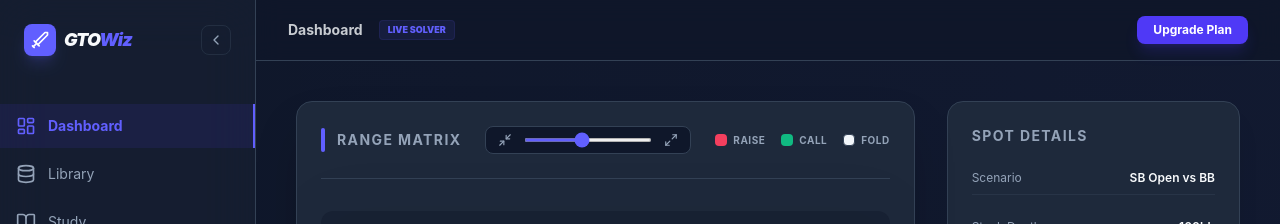
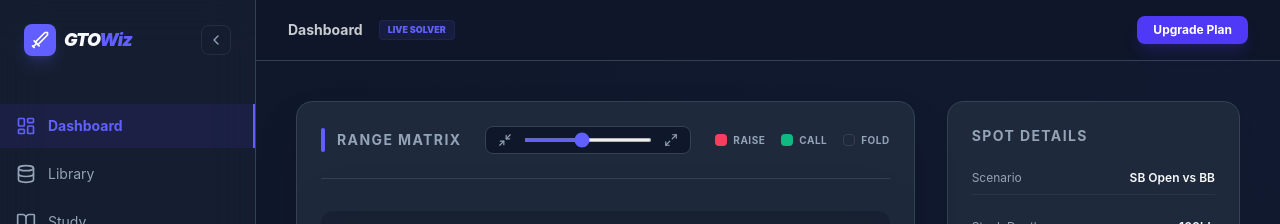
Before and after one commit to samnmbuguah/GTO-Wizard, a React (Vite) app in the folder frontend/: page /dashboard in a window 1280 px wide. Shown: the top 224 px of the page. Built offline with nearby package versions, Linux system fonts and the light colour scheme; no server answers.

Commit message:
Fix matrix background in dark mode

```diff
--- a/frontend/src/components/StrategyMatrix.tsx
+++ b/frontend/src/components/StrategyMatrix.tsx
@@ -16,13 +16,17 @@ const StrategyMatrix: React.FC<StrategyMatrixProps> = ({ nodes, onHandSelect })
     const isRaise = (node.actions['raise'] || 0) > 0.5;
     const isCall = (node.actions['call'] || 0) > 0.2;
 
+    const isDark = document.documentElement.classList.contains('dark');
+
     // Using poker standard high-visibility colors
     // Raise: Red/Pink (#f43f5e)
     // Call: Green/Emerald (#10b981)
-    // Fold: Gray (#94a3b8)
+    // Fold: Dynamic based on theme
+    const foldColor = isDark ? '#1e293b' : '#f1f5f9';
+
     return {
       combo: node.hand,
-      color: isRaise ? '#f43f5e' : isCall ? '#10b981' : '#f1f5f9',
+      color: isRaise ? '#f43f5e' : isCall ? '#10b981' : foldColor,
     };
   });
 
@@ -62,7 +66,7 @@ const StrategyMatrix: React.FC<StrategyMatrixProps> = ({ nodes, onHandSelect })
               <span className="text-muted">Call</span>
             </div>
             <div className="flex items-center gap-1.5">
-              <div className="w-3 h-3 bg-[#f1f5f9] border border-border rounded-sm"></div>
+              <div className="w-3 h-3 bg-card border border-border rounded-sm"></div>
               <span className="text-muted">Fold</span>
             </div>
           </div>
```
